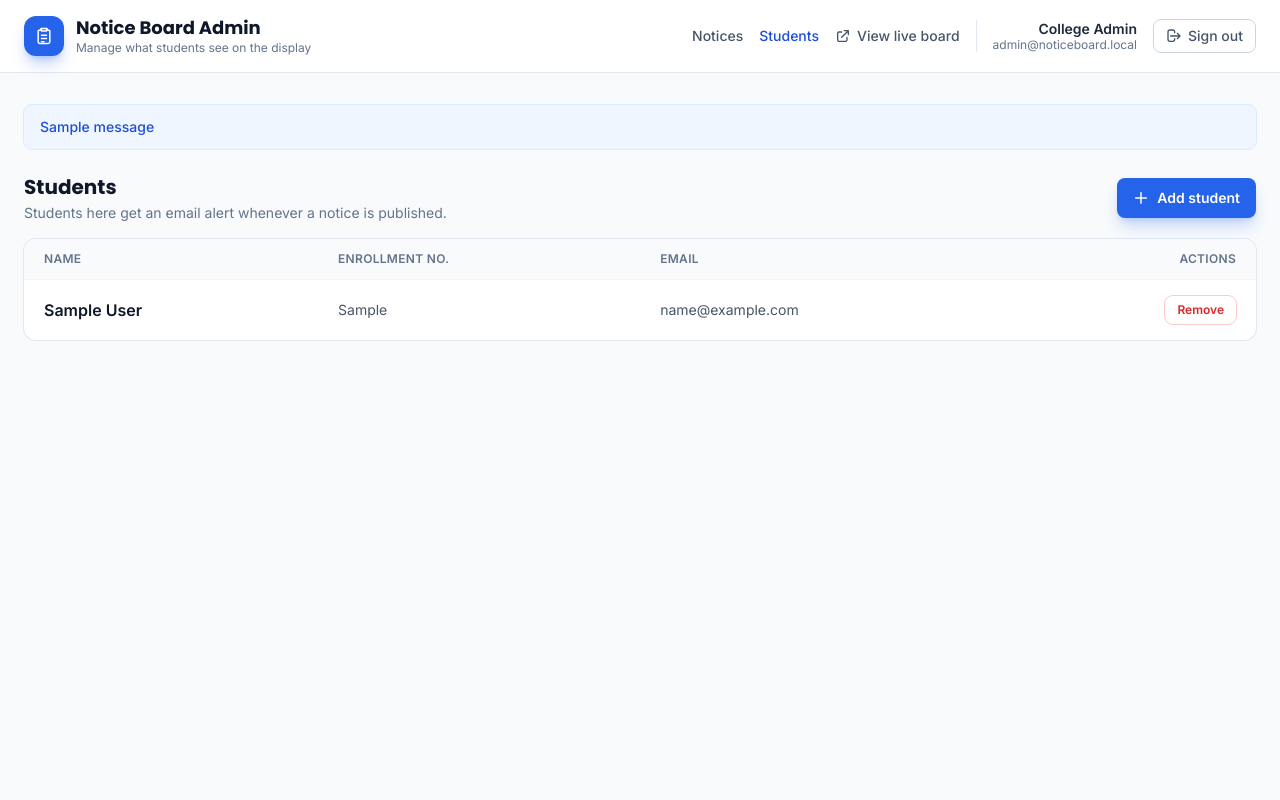
After one commit to iamaftab18/Smart-Notice-board, a Flask app: page /admin/students in a window 1280 px wide. The commit adds this page. Run offline with Flask 3, Linux system fonts and the light colour scheme; a user stored in the database is signed in; tables that the repository leaves empty hold one stand-in row (values such as "Sample post"); one stand-in notice (Sample message) is shown; some libraries are stand-ins or nearby versions.

Commit message:
Add voice announce (TTS) button and student email alerts on publish
- Notices get an Announce button that speaks title/date/description
  through the system's default audio device via espeak-ng, so it plays
  on a paired Bluetooth speaker.
- New Students admin section (name, enrollment number, email) with
  add/remove.
- Publishing a notice emails all students the notice details over SMTP,
  configured entirely via .env (no code changes needed to enable).

Co-Authored-By: Claude Sonnet 5 <noreply@anthropic.com>

```diff
--- a/app/admin/routes.py
+++ b/app/admin/routes.py
@@ -1,10 +1,14 @@
+import shutil
+import subprocess
+import threading
 from datetime import datetime
 
-from flask import Blueprint, jsonify, render_template, request
+from flask import Blueprint, current_app, jsonify, render_template, request
 from flask_login import current_user, login_required
 
 from app.extensions import db
-from app.models import PRIORITY_LEVELS, Notice
+from app.mailer import send_notice_alert
+from app.models import PRIORITY_LEVELS, Notice, Student
 
 admin_bp = Blueprint("admin", __name__, url_prefix="/admin")
 
@@ -112,7 +116,18 @@ def publish_notice(notice_id):
 
     notice.is_published = True
     db.session.commit()
-    return jsonify({"ok": True, "notice": notice.to_dict()})
+
+    notice_data = notice.to_dict()
+    recipients = [s.email for s in Student.query.all()]
+    app_obj = current_app._get_current_object()
+    threading.Thread(target=_send_alerts_in_background, args=(app_obj, notice_data, recipients), daemon=True).start()
+
+    return jsonify({"ok": True, "notice": notice_data})
+
+
+def _send_alerts_in_background(app_obj, notice_data, recipients):
+    with app_obj.app_context():
+        send_notice_alert(app_obj, notice_data, recipients)
 
 
 @admin_bp.route("/notices/<int:notice_id>/unpublish", methods=["POST"])
@@ -125,3 +140,89 @@ def unpublish_notice(notice_id):
     notice.is_published = False
     db.session.commit()
     return jsonify({"ok": True, "notice": notice.to_dict()})
+
+
+@admin_bp.route("/notices/<int:notice_id>/announce", methods=["POST"])
+@login_required
+def announce_notice(notice_id):
+    notice = db.session.get(Notice, notice_id)
+    if not notice:
+        return jsonify({"ok": False, "error": "Notice not found."}), 404
+
+    tts_binary = shutil.which("espeak-ng") or shutil.which("espeak")
+    if not tts_binary:
+        return jsonify({
+            "ok": False,
+            "error": "Text-to-speech is not installed on this device. Run: sudo apt install espeak-ng",
+        }), 500
+
+    text = (
+        f"{notice.title}. "
+        f"Date: {notice.notice_date.strftime('%d %B %Y')}. "
+        f"{notice.description}"
+    )
+    threading.Thread(target=_speak, args=(tts_binary, text), daemon=True).start()
+
+    return jsonify({"ok": True})
+
+
+def _speak(tts_binary, text):
+    try:
+        subprocess.run([tts_binary, text], check=False)
+    except Exception:
+        current_app.logger.exception("Failed to play text-to-speech announcement.")
+
+
+# ---------- Students ----------
+
+
+@admin_bp.route("/students")
+@login_required
+def students_page():
+    students = Student.query.order_by(Student.name.asc()).all()
+    return render_template("admin/students.html", students=students)
+
+
+def _parse_student_payload(data):
+    name = (data.get("name") or "").strip()
+    enrollment_no = (data.get("enrollment_no") or "").strip()
+    email = (data.get("email") or "").strip().lower()
+
+    if not name:
+        return None, "Name is required."
+    if not enrollment_no:
+        return None, "Enrollment number is required."
+    if not email or "@" not in email:
+        return None, "Enter a valid email address."
+
+    return {"name": name, "enrollment_no": enrollment_no, "email": email}, None
+
+
+@admin_bp.route("/students", methods=["POST"])
+@login_required
+def create_student():
+    fields, error = _parse_student_payload(request.get_json(silent=True) or request.form)
+    if error:
+        return jsonify({"ok": False, "error": error}), 400
+
+    if Student.query.filter_by(enrollment_no=fields["enrollment_no"]).first():
+        return jsonify({"ok": False, "error": "A student with this enrollment number already exists."}), 400
+
+    student = Student(**fields)
+    db.session.add(student)
+    db.session.commit()
+
+    return jsonify({"ok": True, "student": student.to_dict()}), 201
+
+
+@admin_bp.route("/students/<int:student_id>", methods=["DELETE"])
+@login_required
+def delete_student(student_id):
+    student = db.session.get(Student, student_id)
+    if not student:
+        return jsonify({"ok": False, "error": "Student not found."}), 404
+
+    db.session.delete(student)
+    db.session.commit()
+
+    return jsonify({"ok": True})
--- /dev/null
+++ b/app/static/js/students.js
@@ -0,0 +1,186 @@
+(function () {
+  "use strict";
+
+  const csrfToken = document.querySelector('meta[name="csrf-token"]').content;
+
+  const els = {
+    tbody: document.getElementById("students-tbody"),
+    emptyState: document.getElementById("empty-state"),
+    btnNew: document.getElementById("btn-new-student"),
+    modal: document.getElementById("student-modal"),
+    form: document.getElementById("student-form"),
+    formError: document.getElementById("student-form-error"),
+    fieldName: document.getElementById("student-name"),
+    fieldEnrollment: document.getElementById("student-enrollment"),
+    fieldEmail: document.getElementById("student-email"),
+    deleteModal: document.getElementById("delete-modal"),
+    confirmDeleteBtn: document.getElementById("confirm-delete-btn"),
+    toastContainer: document.getElementById("toast-container"),
+  };
+
+  let pendingDeleteId = null;
+
+  function apiFetch(url, options = {}) {
+    const opts = Object.assign({}, options);
+    opts.headers = Object.assign(
+      { "Content-Type": "application/json", "X-CSRFToken": csrfToken },
+      options.headers || {}
+    );
+    return fetch(url, opts).then(async (res) => {
+      let body = null;
+      try {
+        body = await res.json();
+      } catch (e) {
+        body = null;
+      }
+      if (!res.ok || !body || body.ok === false) {
+        const message = (body && body.error) || "Something went wrong. Please try again.";
+        throw new Error(message);
+      }
+      return body;
+    });
+  }
+
+  function showToast(message, type = "success") {
+    const toast = document.createElement("div");
+    const palette =
+      type === "success"
+        ? "bg-emerald-600"
+        : type === "error"
+        ? "bg-red-600"
+        : "bg-slate-800";
+    toast.className = `${palette} text-white text-sm font-medium px-4 py-3 rounded-lg shadow-xl animate-fade-in max-w-xs`;
+    toast.textContent = message;
+    els.toastContainer.appendChild(toast);
+    setTimeout(() => {
+      toast.style.transition = "opacity .3s ease";
+      toast.style.opacity = "0";
+      setTimeout(() => toast.remove(), 300);
+    }, 3000);
+  }
+
+  function escapeHtml(str) {
+    const div = document.createElement("div");
+    div.textContent = str;
+    return div.innerHTML;
+  }
+
+  function rowHtml(student) {
+    return `
+      <td class="px-5 py-4 font-semibold text-slate-900">${escapeHtml(student.name)}</td>
+      <td class="px-5 py-4 text-sm text-slate-600">${escapeHtml(student.enrollment_no)}</td>
+      <td class="px-5 py-4 text-sm text-slate-600">${escapeHtml(student.email)}</td>
+      <td class="px-5 py-4">
+        <div class="flex items-center justify-end gap-2">
+          <button data-action="delete" data-id="${student.id}"
+                  class="rounded-lg px-3 py-1.5 text-xs font-semibold ring-1 ring-red-200 text-red-600 hover:bg-red-50 transition">
+            Remove
+          </button>
+        </div>
+      </td>`;
+  }
+
+  function addRow(student) {
+    const row = document.createElement("tr");
+    row.setAttribute("data-student-row", student.id);
+    row.className = "hover:bg-slate-50/70 transition";
+    row.innerHTML = rowHtml(student);
+    els.tbody.prepend(row);
+    els.emptyState.classList.add("hidden");
+  }
+
+  function removeRow(id) {
+    const row = els.tbody.querySelector(`tr[data-student-row="${id}"]`);
+    if (row) row.remove();
+    els.emptyState.classList.toggle("hidden", els.tbody.children.length > 0);
+  }
+
+  function openModal() {
+    els.form.reset();
+    els.formError.classList.add("hidden");
+    els.modal.classList.remove("hidden");
+    els.fieldName.focus();
+  }
+
+  function closeModal() {
+    els.modal.classList.add("hidden");
+  }
+
+  function openDeleteModal(id) {
+    pendingDeleteId = id;
+    els.deleteModal.classList.remove("hidden");
+  }
+
+  function closeDeleteModal() {
+    pendingDeleteId = null;
+    els.deleteModal.classList.add("hidden");
+  }
+
+  els.btnNew.addEventListener("click", openModal);
+
+  document.querySelectorAll("[data-modal-close], [data-modal-backdrop]").forEach((el) => {
+    el.addEventListener("click", closeModal);
+  });
+  document.querySelectorAll("[data-delete-cancel], [data-delete-backdrop]").forEach((el) => {
+    el.addEventListener("click", closeDeleteModal);
+  });
+
+  document.addEventListener("keydown", (e) => {
+    if (e.key === "Escape") {
+      closeModal();
+      closeDeleteModal();
+    }
+  });
+
+  els.tbody.addEventListener("click", (e) => {
+    const btn = e.target.closest("button[data-action]");
+    if (!btn) return;
+    if (btn.dataset.action === "delete") {
+      openDeleteModal(btn.dataset.id);
+    }
+  });
+
+  els.confirmDeleteBtn.addEventListener("click", () => {
+    if (!pendingDeleteId) return;
+    const id = pendingDeleteId;
+    els.confirmDeleteBtn.disabled = true;
+    apiFetch(`/admin/students/${id}`, { method: "DELETE" })
+      .then(() => {
+        removeRow(id);
+        showToast("Student removed.");
+        closeDeleteModal();
+      })
+      .catch((err) => showToast(err.message, "error"))
+      .finally(() => {
+        els.confirmDeleteBtn.disabled = false;
+      });
+  });
+
+  els.form.addEventListener("submit", (e) => {
+    e.preventDefault();
+    els.formError.classList.add("hidden");
+
+    const payload = {
+      name: els.fieldName.value.trim(),
+      enrollment_no: els.fieldEnrollment.value.trim(),
+      email: els.fieldEmail.value.trim(),
+    };
+
+    const submitBtn = els.form.querySelector('button[type="submit"]');
+    submitBtn.disabled = true;
+
+    apiFetch("/admin/students", { method: "POST", body: JSON.stringify(payload) })
+      .then((data) => {
+        addRow(data.student);
+        closeModal();
+        showToast("Student added.");
+      })
+      .catch((err) => {
+        els.formError.textContent = err.message;
+        els.formError.classList.remove("hidden");
+      })
+      .finally(() => {
+        submitBtn.disabled = false;
+      });
+  });
+})();
--- /dev/null
+++ b/app/templates/admin/_header.html
@@ -0,0 +1,51 @@
+<header class="bg-white border-b border-slate-200 sticky top-0 z-30">
+  <div class="max-w-7xl mx-auto px-4 sm:px-6 py-4 flex items-center justify-between">
+    <div class="flex items-center gap-3">
+      <div class="h-10 w-10 rounded-xl bg-brand-600 flex items-center justify-center shadow-lg shadow-brand-600/30">
+        <svg xmlns="http://www.w3.org/2000/svg" class="h-5 w-5 text-white" viewBox="0 0 24 24" fill="none" stroke="currentColor" stroke-width="1.8">
+          <path stroke-linecap="round" stroke-linejoin="round" d="M9 3h6a1 1 0 011 1v1h2a1 1 0 011 1v13a2 2 0 01-2 2H7a2 2 0 01-2-2V6a1 1 0 011-1h2V4a1 1 0 011-1z" />
+          <path stroke-linecap="round" stroke-linejoin="round" d="M9 3v3h6V3M9 11h6M9 15h6M9 19h3" />
+        </svg>
+      </div>
+      <div>
+        <h1 class="font-display font-bold text-lg text-slate-900 leading-tight">Notice Board Admin</h1>
+        <p class="text-xs text-slate-500 leading-tight">Manage what students see on the display</p>
+      </div>
+    </div>
+
+    <div class="flex items-center gap-4">
+      <nav class="hidden sm:flex items-center gap-4">
+        <a href="{{ url_for('admin.dashboard') }}"
+           class="text-sm font-medium transition {{ 'text-brand-700' if active_page == 'dashboard' else 'text-slate-600 hover:text-brand-700' }}">
+          Notices
+        </a>
+        <a href="{{ url_for('admin.students_page') }}"
+           class="text-sm font-medium transition {{ 'text-brand-700' if active_page == 'students' else 'text-slate-600 hover:text-brand-700' }}">
+          Students
+        </a>
+      </nav>
+      <a href="{{ url_for('board.notice_board') }}" target="_blank"
+         class="hidden sm:inline-flex items-center gap-1.5 text-sm font-medium text-slate-600 hover:text-brand-700 transition">
+        <svg xmlns="http://www.w3.org/2000/svg" class="h-4 w-4" viewBox="0 0 24 24" fill="none" stroke="currentColor" stroke-width="2">
+          <path stroke-linecap="round" stroke-linejoin="round" d="M10 6H6a2 2 0 00-2 2v10a2 2 0 002 2h10a2 2 0 002-2v-4M14 4h6m0 0v6m0-6L10 14" />
+        </svg>
+        View live board
+      </a>
+      <div class="h-8 w-px bg-slate-200 hidden sm:block"></div>
+      <div class="text-right hidden sm:block">
+        <p class="text-sm font-semibold text-slate-800 leading-tight">{{ current_user.name }}</p>
+        <p class="text-xs text-slate-500 leading-tight">{{ current_user.email }}</p>
+      </div>
+      <form method="POST" action="{{ url_for('auth.logout') }}">
+        <input type="hidden" name="csrf_token" value="{{ csrf_token() }}">
+        <button type="submit"
+                class="inline-flex items-center gap-1.5 rounded-lg border border-slate-300 px-3 py-1.5 text-sm font-medium text-slate-600 hover:bg-slate-50 hover:text-red-600 hover:border-red-200 transition">
+          <svg xmlns="http://www.w3.org/2000/svg" class="h-4 w-4" viewBox="0 0 24 24" fill="none" stroke="currentColor" stroke-width="2">
+            <path stroke-linecap="round" stroke-linejoin="round" d="M17 16l4-4m0 0l-4-4m4 4H7m6 4v1a3 3 0 01-3 3H6a3 3 0 01-3-3V6a3 3 0 013-3h4a3 3 0 013 3v1" />
+          </svg>
+          Sign out
+        </button>
+      </form>
+    </div>
+  </div>
+</header>
--- a/app/templates/admin/_notice_row.html
+++ b/app/templates/admin/_notice_row.html
@@ -31,6 +31,10 @@
                      {{ 'bg-white ring-slate-300 text-slate-600 hover:bg-slate-50' if notice.is_published else 'bg-brand-600 ring-brand-600 text-white hover:bg-brand-700' }}">
         {{ 'Unpublish' if notice.is_published else 'Publish' }}
       </button>
+      <button data-action="announce" data-id="{{ notice.id }}"
+              class="rounded-lg px-3 py-1.5 text-xs font-semibold ring-1 ring-slate-300 text-slate-600 hover:bg-slate-50 transition">
+        🔊 Announce
+      </button>
       <button data-action="edit" data-id="{{ notice.id }}"
               class="rounded-lg px-3 py-1.5 text-xs font-semibold ring-1 ring-slate-300 text-slate-600 hover:bg-slate-50 transition">
         Edit
--- /dev/null
+++ b/app/templates/admin/_student_row.html
@@ -0,0 +1,13 @@
+<tr data-student-row="{{ student.id }}" class="hover:bg-slate-50/70 transition">
+  <td class="px-5 py-4 font-semibold text-slate-900">{{ student.name }}</td>
+  <td class="px-5 py-4 text-sm text-slate-600">{{ student.enrollment_no }}</td>
+  <td class="px-5 py-4 text-sm text-slate-600">{{ student.email }}</td>
+  <td class="px-5 py-4">
+    <div class="flex items-center justify-end gap-2">
+      <button data-action="delete" data-id="{{ student.id }}"
+              class="rounded-lg px-3 py-1.5 text-xs font-semibold ring-1 ring-red-200 text-red-600 hover:bg-red-50 transition">
+        Remove
+      </button>
+    </div>
+  </td>
+</tr>
--- /dev/null
+++ b/app/templates/admin/students.html
@@ -0,0 +1,132 @@
+{% extends "base.html" %}
+{% block title %}Students · Smart Notice Board{% endblock %}
+{% block body %}
+{% set active_page = "students" %}
+<div class="min-h-full flex flex-col">
+
+  {% include "admin/_header.html" %}
+
+  <main class="flex-1 max-w-7xl w-full mx-auto px-4 sm:px-6 py-8">
+
+    {% with messages = get_flashed_messages(with_categories=true) %}
+      {% if messages %}
+        {% for category, message in messages %}
+          <div class="mb-6 rounded-lg px-4 py-3 text-sm font-medium
+                      {{ 'bg-red-50 text-red-700 ring-1 ring-red-100' if category == 'error' else 'bg-blue-50 text-blue-700 ring-1 ring-blue-100' }}">
+            {{ message }}
+          </div>
+        {% endfor %}
+      {% endif %}
+    {% endwith %}
+
+    <div class="flex items-center justify-between mb-4">
+      <div>
+        <h2 class="font-display font-bold text-xl text-slate-900">Students</h2>
+        <p class="text-sm text-slate-500 mt-0.5">Students here get an email alert whenever a notice is published.</p>
+      </div>
+      <button id="btn-new-student"
+              class="inline-flex items-center gap-2 rounded-lg bg-brand-600 hover:bg-brand-700 text-white text-sm font-semibold px-4 py-2.5 shadow-lg shadow-brand-600/25 transition">
+        <svg xmlns="http://www.w3.org/2000/svg" class="h-4 w-4" viewBox="0 0 24 24" fill="none" stroke="currentColor" stroke-width="2.2">
+          <path stroke-linecap="round" stroke-linejoin="round" d="M12 4v16m8-8H4" />
+        </svg>
+        Add student
+      </button>
+    </div>
+
+    <div class="bg-white rounded-xl ring-1 ring-slate-200 overflow-hidden">
+      <div class="overflow-x-auto">
+        <table class="min-w-full divide-y divide-slate-100" id="students-table">
+          <thead class="bg-slate-50">
+            <tr>
+              <th class="px-5 py-3 text-left text-xs font-semibold text-slate-500 uppercase tracking-wide">Name</th>
+              <th class="px-5 py-3 text-left text-xs font-semibold text-slate-500 uppercase tracking-wide">Enrollment No.</th>
+              <th class="px-5 py-3 text-left text-xs font-semibold text-slate-500 uppercase tracking-wide">Email</th>
+              <th class="px-5 py-3 text-right text-xs font-semibold text-slate-500 uppercase tracking-wide">Actions</th>
+            </tr>
+          </thead>
+          <tbody id="students-tbody" class="divide-y divide-slate-100">
+            {% for student in students %}
+            {% include "admin/_student_row.html" %}
+            {% endfor %}
+          </tbody>
+        </table>
+      </div>
+
+      <div id="empty-state" class="{{ 'hidden' if students else '' }} text-center py-16 px-6">
+        <p class="text-slate-500 font-medium">No students yet.</p>
+        <p class="text-slate-400 text-sm mt-1">Add students to start sending them notice email alerts.</p>
+      </div>
+    </div>
+  </main>
+</div>
+
+<!-- Add student modal -->
+<div id="student-modal" class="fixed inset-0 z-40 hidden">
+  <div class="absolute inset-0 bg-slate-900/50 backdrop-blur-sm" data-modal-backdrop></div>
+  <div class="absolute inset-0 flex items-start sm:items-center justify-center p-4 overflow-y-auto">
+    <div class="relative bg-white w-full max-w-md rounded-2xl shadow-2xl my-8 animate-fade-in">
+      <div class="flex items-center justify-between px-6 py-5 border-b border-slate-100">
+        <h3 class="font-display font-bold text-lg text-slate-900">Add student</h3>
+        <button type="button" data-modal-close class="text-slate-400 hover:text-slate-600">
+          <svg xmlns="http://www.w3.org/2000/svg" class="h-6 w-6" viewBox="0 0 24 24" fill="none" stroke="currentColor" stroke-width="2">
+            <path stroke-linecap="round" stroke-linejoin="round" d="M6 18L18 6M6 6l12 12" />
+          </svg>
+        </button>
+      </div>
+
+      <form id="student-form" class="px-6 py-5 space-y-4">
+        <div>
+          <label class="block text-sm font-semibold text-slate-700 mb-1.5">Name</label>
+          <input id="student-name" required maxlength="120" placeholder="e.g. Priya Sharma"
+                 class="w-full rounded-lg border border-slate-300 px-4 py-2.5 focus:border-brand-500 focus:ring-2 focus:ring-brand-100 outline-none transition">
+        </div>
+
+        <div>
+          <label class="block text-sm font-semibold text-slate-700 mb-1.5">Enrollment number</label>
+          <input id="student-enrollment" required maxlength="50" placeholder="e.g. 2023CS1042"
+                 class="w-full rounded-lg border border-slate-300 px-4 py-2.5 focus:border-brand-500 focus:ring-2 focus:ring-brand-100 outline-none transition">
+        </div>
+
+        <div>
+          <label class="block text-sm font-semibold text-slate-700 mb-1.5">Email address</label>
+          <input id="student-email" type="email" required maxlength="255" placeholder="e.g. priya@college.edu"
+                 class="w-full rounded-lg border border-slate-300 px-4 py-2.5 focus:border-brand-500 focus:ring-2 focus:ring-brand-100 outline-none transition">
+        </div>
+
+        <p id="student-form-error" class="hidden text-sm text-red-600 bg-red-50 ring-1 ring-red-100 rounded-lg px-4 py-2.5"></p>
+
+        <div class="flex items-center justify-end gap-3 pt-2">
+          <button type="button" data-modal-close
+                  class="rounded-lg px-4 py-2.5 text-sm font-semibold text-slate-600 hover:bg-slate-100 transition">
+            Cancel
+          </button>
+          <button type="submit"
+                  class="rounded-lg bg-brand-600 hover:bg-brand-700 text-white text-sm font-semibold px-5 py-2.5 shadow-lg shadow-brand-600/25 transition">
+            Save student
+          </button>
+        </div>
+      </form>
+    </div>
+  </div>
+</div>
+
+<!-- Delete confirmation modal -->
+<div id="delete-modal" class="fixed inset-0 z-40 hidden">
+  <div class="absolute inset-0 bg-slate-900/50 backdrop-blur-sm" data-delete-backdrop></div>
+  <div class="absolute inset-0 flex items-center justify-center p-4">
+    <div class="relative bg-white w-full max-w-sm rounded-2xl shadow-2xl p-6 animate-fade-in">
+      <h3 class="font-display font-bold text-lg text-slate-900">Remove this student?</h3>
+      <p class="text-sm text-slate-500 mt-1.5">They will no longer receive notice email alerts.</p>
+      <div class="flex items-center justify-end gap-3 mt-6">
+        <button type="button" data-delete-cancel class="rounded-lg px-4 py-2.5 text-sm font-semibold text-slate-600 hover:bg-slate-100 transition">Cancel</button>
+        <button type="button" id="confirm-delete-btn" class="rounded-lg bg-red-600 hover:bg-red-700 text-white text-sm font-semibold px-4 py-2.5 transition">Remove</button>
+      </div>
+    </div>
+  </div>
+</div>
+
+<!-- Toasts -->
+<div id="toast-container" class="fixed bottom-6 right-6 z-50 flex flex-col gap-2"></div>
+
+<script src="{{ url_for('static', filename='js/students.js') }}"></script>
+{% endblock %}
```
Also changed, not shown: app/config.py (+7 -0 lines), app/mailer.py (added, +47 -0 lines), app/models.py (+18 -0 lines), app/static/js/admin.js (+12 -0 lines), app/templates/admin/dashboard.html (+2 -42 lines), README.md, 1 other file.
